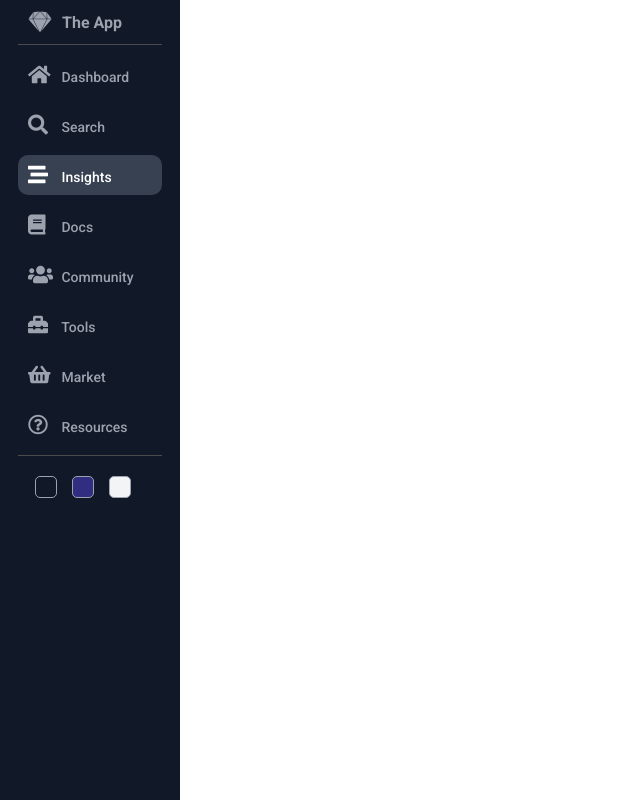
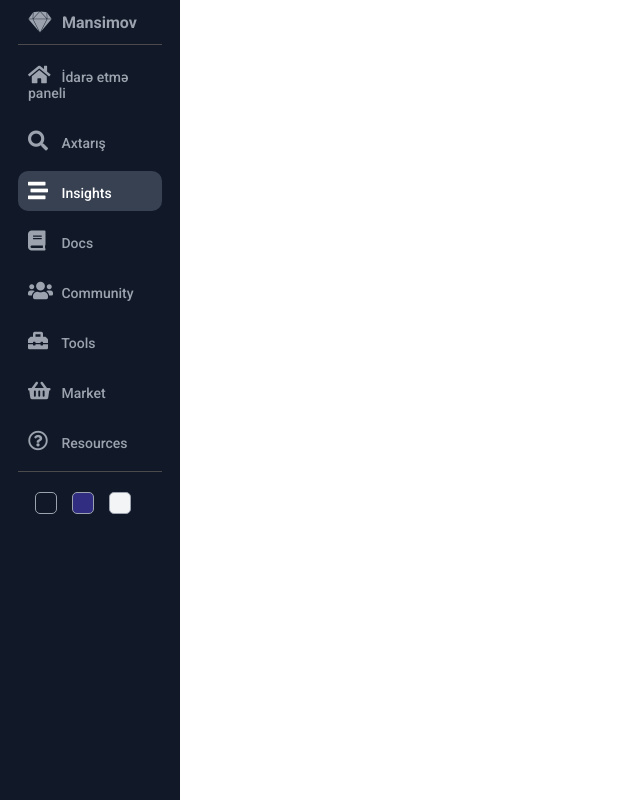
Before and after one commit to Nijat-Mansimov/responsive-sidebar, a plain HTML site: page index.html in a window 1280 px wide. Shown: the whole page, without its empty margins (0-640 px from the left). Drawn offline with Linux system fonts and the light colour scheme.

Commit message:
Update index.html

```diff
--- a/index.html
+++ b/index.html
@@ -18,17 +18,17 @@
     <div class="sidebar">
         <div class="sidebar-top">
             <i class="logo fab fa-sketch"></i>
-            <span class="brand">The App</span>
+            <span class="brand">Mansimov</span>
         </div>
         <div class="sidebar-center">
             <ul class="list">
                 <li class="list-item">
                     <i class="list-item-icon fas fa-home"></i>
-                    <span class="list-item-text">Dashboard</span>
+                    <span class="list-item-text">İdarə etmə paneli</span>
                 </li>
                 <li class="list-item">
                     <i class="list-item-icon fas fa-search"></i>
-                    <span class="list-item-text">Search</span>
+                    <span class="list-item-text">Axtarış</span>
                 </li>
                 <li class="list-item active">
                     <i class="list-item-icon fas fa-stream"></i>
```
